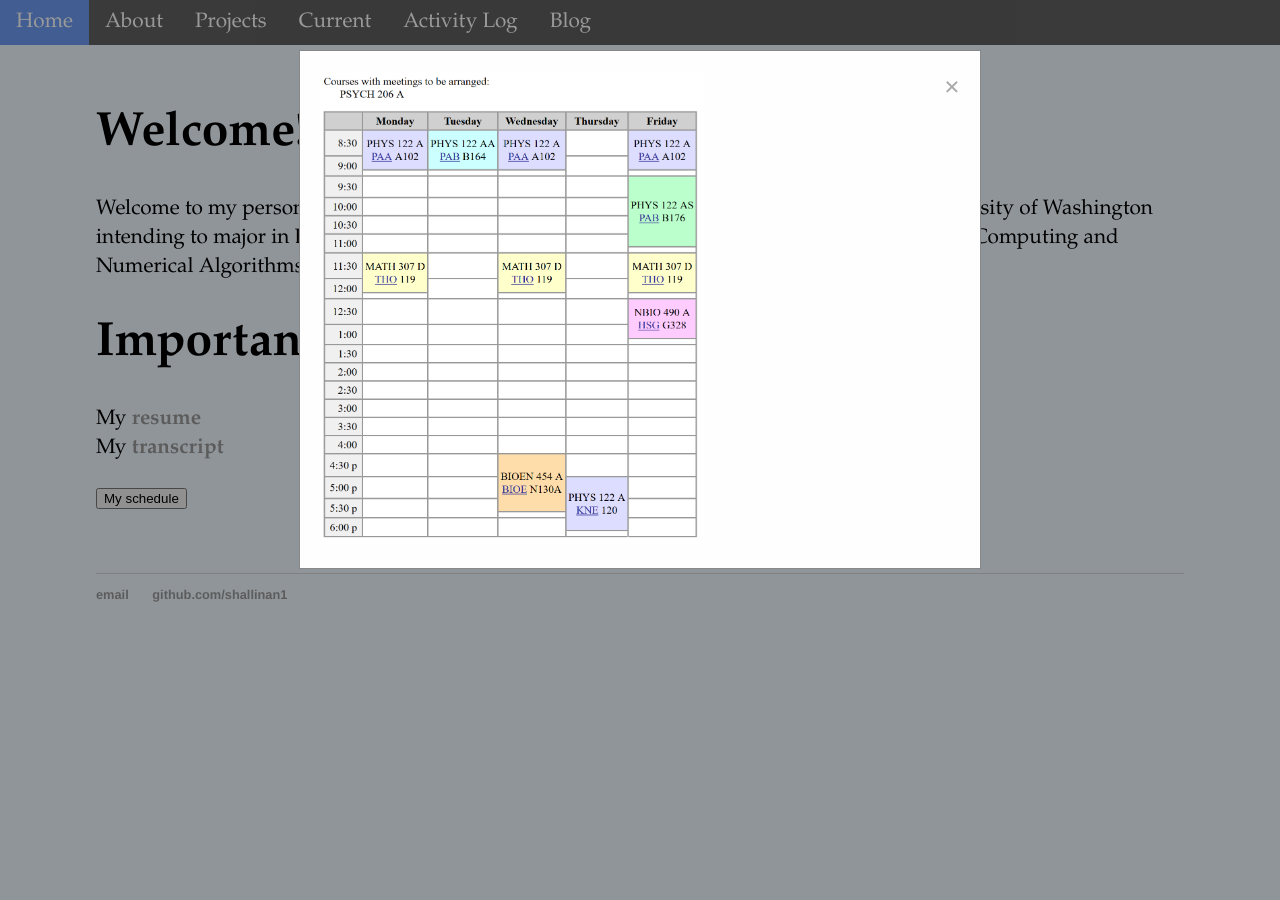
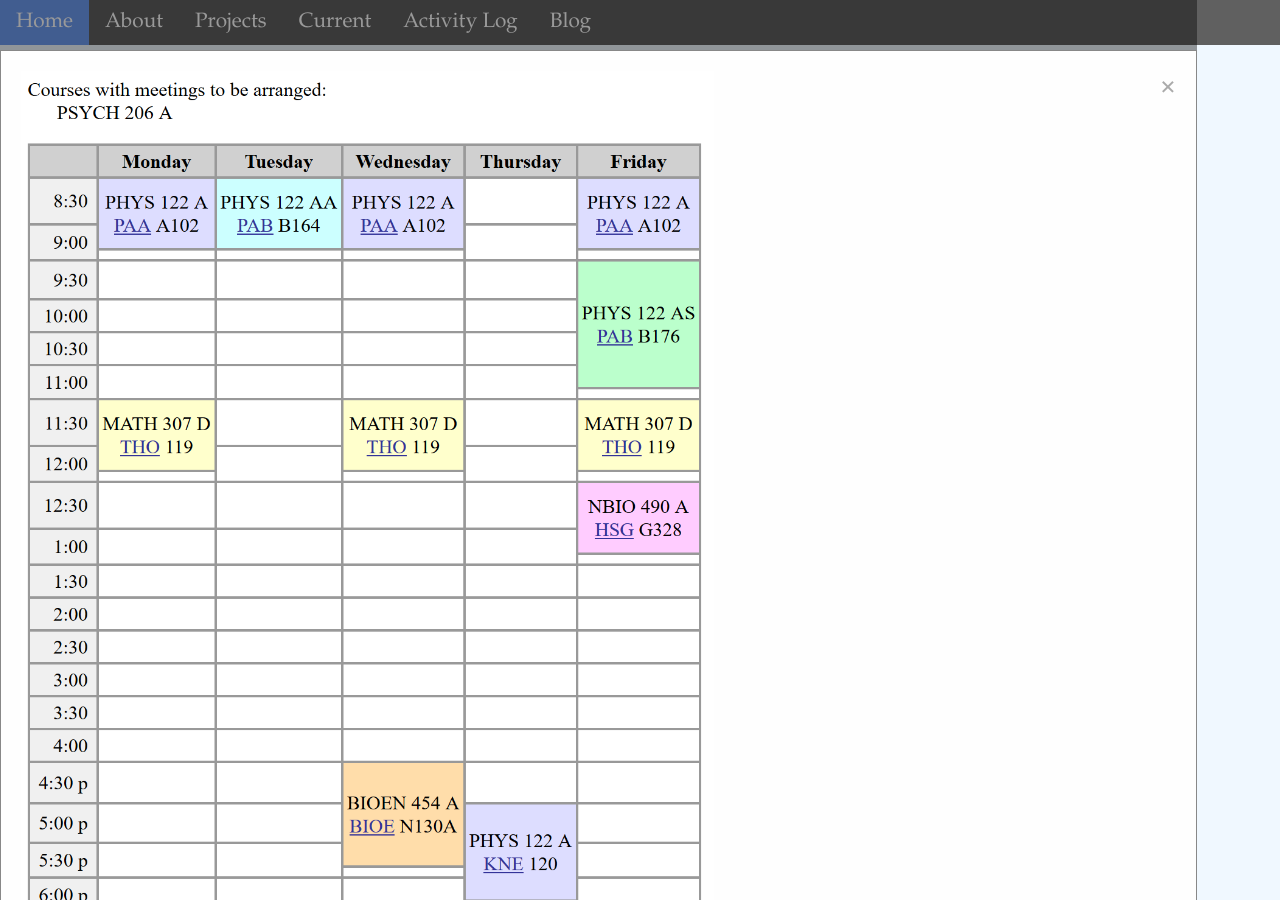
Before and after one commit to shallinan1/shallinan1.github.io, a Jekyll site: the page built from index.md, in a window 1280 px wide. Built offline with Jekyll 4.4.1, drawn with Linux system fonts in a browser that asks for light colours.

Commit message:
try changing modal width

```diff
--- a/css/main.css
+++ b/css/main.css
@@ -59,7 +59,6 @@
     padding-top: 50px; /* Location of the box */
     left: 0;
     top: 0;
-    width: 100%; /* Full width */
     height: 100%; /* Full height */
     overflow: auto; /* Enable scroll if needed */
     background-color: rgb(0,0,0); /* Fallback color */
@@ -73,7 +72,7 @@
     padding: 20px;
     border: 1px solid #888;
 	min-width: 100px;
-	width: 50%;
+	width: auto;
 	}
 
 	.modal-dialog {
```
